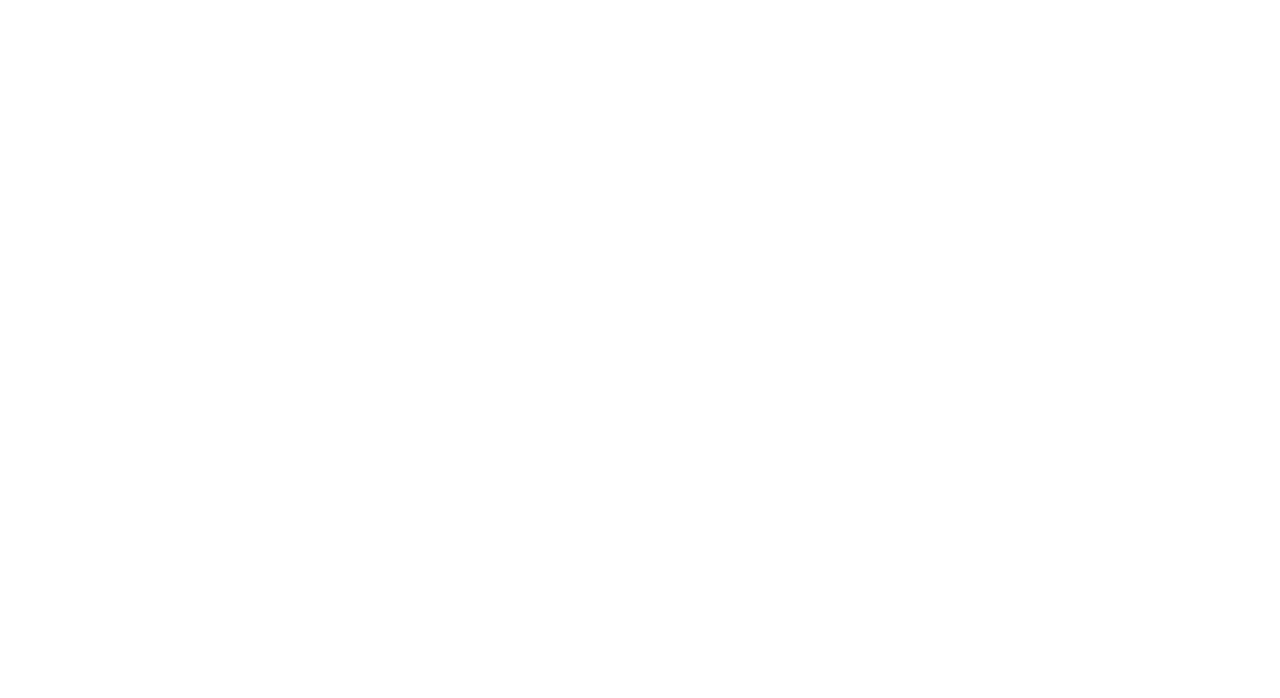
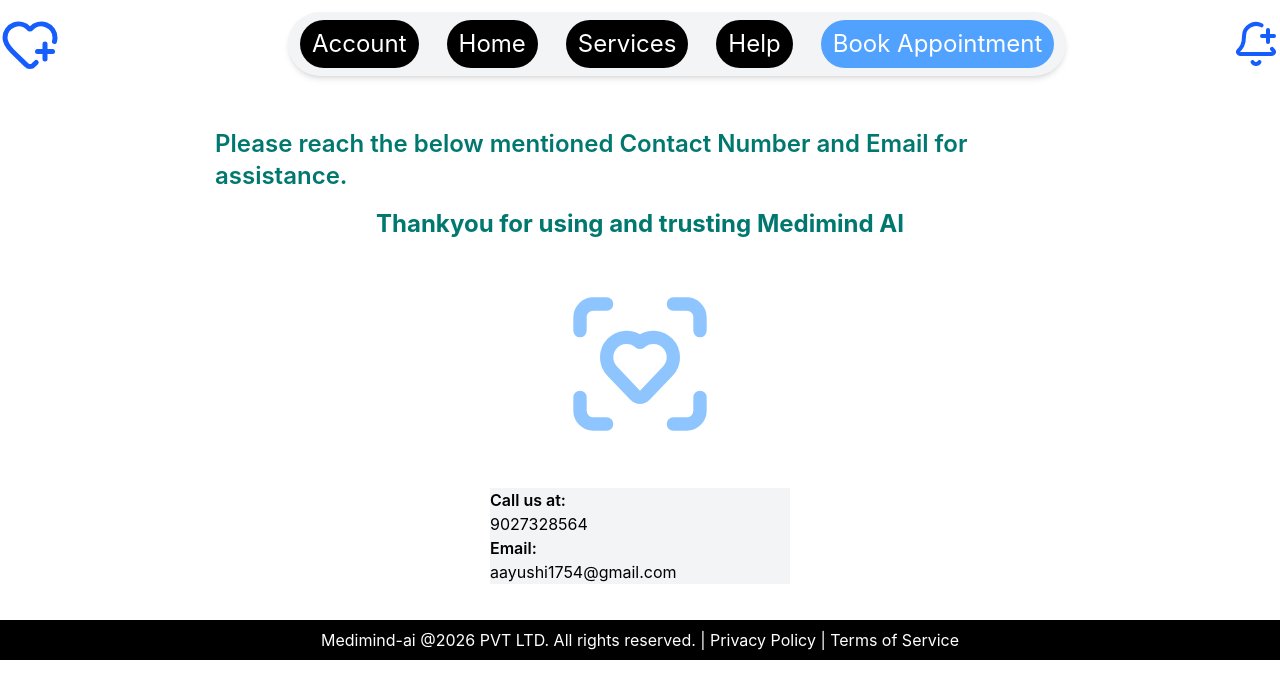
Before and after one commit to Aayushi1754/Medimind-AI, a React (Vite) app in the folder Frontend/: page /Help in a window 1280 px wide. Before the commit this address had no page. Shown: the top 698 px of the page. Built offline with nearby package versions, Linux system fonts and the light colour scheme.

Commit message:
Routed Book apointment and added Help page

```diff
--- a/Frontend/src/App.jsx
+++ b/Frontend/src/App.jsx
@@ -10,6 +10,7 @@
 import Medicines from './pages/Medicines'
 import DrugInteraction from './pages/DrugInteraction'
 import AiChat from './pages/AiChat'
+import Help from './pages/Help'
 export const App = () => {
   return (
     <div>
@@ -24,6 +25,8 @@
         <Route path="/Medicines" element={<Medicines />} />
         <Route path="/DrugInteraction" element={<DrugInteraction />} />
         <Route path="/AiChat" element ={< AiChat />} />
+        <Route path="/Book Apointment" element={< Login />} />
+        <Route path="/Help" element= { <Help />} />
       </Routes>
 
     </div>
--- a/Frontend/src/components/Header.jsx
+++ b/Frontend/src/components/Header.jsx
@@ -14,8 +14,8 @@
         <button  onClick={() => navigate('/Account')}className='text-white rounded-full text-2xl mr-7 bg-black px-3 py-2'>Account</button>
     <button  onClick={()=>navigate('/')}className='text-white rounded-full text-2xl mr-7 py-2 bg-black px-3'>Home</button>
     <button  onClick={() => navigate('/Services')}className='text-gray rounded-full text-2xl py-2 bg-black px-3 mr-7'>Services</button>
-    <button className='text-white rounded-full text-2xl py-2 bg-black px-3'>Help</button>
-    <button className='bg-blue-400 text-2xl py-2 rounded-full px-3 ml-7'>Book Appointment</button>
+    <button onClick={() => navigate('/Help')}className='text-white rounded-full text-2xl py-2 bg-black px-3'>Help</button>
+    <button onClick={() => navigate('/Login')} className='bg-blue-400 text-2xl py-2 rounded-full px-3 ml-7'>Book Appointment</button>
     </div>
     <div className='ml-auto flex items-center gap-1'>
         <BellPlus className='w-12 h-12 text-blue-600'/>
--- a/Frontend/src/pages/Help.jsx
+++ b/Frontend/src/pages/Help.jsx
@@ -0,0 +1,29 @@
+import React from 'react'
+import Header from '../components/Header.jsx'
+import Navbar from '../components/Navbar.jsx'
+import {ScanHeart} from 'lucide-react'
+
+export const Help = () => {
+  return (
+    <div>
+        <Header/>
+        <div className=" mt-8 flex flex-col justify-center items-center w-[850px] mx-auto">
+        <label className="text-2xl text-teal-700 font-semibold  mt-2"> Please reach the below mentioned Contact Number and Email for assistance.</label>
+        <label className="text-2xl mt-4 text-teal-700 font-bold  "> Thankyou for using and trusting Medimind AI</label>
+        </div>
+        <div className="flex justify-center items-center w-60 mx-auto mt-1 h-60">
+        <ScanHeart className="text-blue-300 w-40 h-40 flex justify-center items-center"></ScanHeart>
+        </div>
+        <div className="flex flex-col justify-center items-center gap-1">
+        <div className=" mt-1 mb-9 flex flex-col  w-[300px] bg-gray-100">
+            <label className="font-semibold"> Call us at: </label>
+            <label>9027328564</label>
+            <label className="font-semibold"> Email: </label>
+            <label>aayushi1754@gmail.com</label>
+        </div>
+        </div>
+        <Navbar/>
+    </div>
+  )
+}
+export default Help
--- a/Frontend/src/pages/Services.jsx
+++ b/Frontend/src/pages/Services.jsx
@@ -49,13 +49,15 @@
          title="Drug Interaction"
          logo={<Pill size={24} className="text-red-600" />}
          description="Check for potential interactions between your medications."
-         button="Check Interactions" />
+         button="Check Interactions"
+         onClick={()=> navigate('/DrugInteraction')}/>
          <Card
          img="https://images.unsplash.com/photo-1684369175833-4b445ad6bfb5?w=500&auto=format&fit=crop&q=60&ixlib=rb-4.1.0&ixid=M3wxMjA3fDB8MHxzZWFyY2h8Mnx8Y2hhdGJvdHxlbnwwfHwwfHx8MA%3D%3D"
          title="AI Assistant"
          logo={<Bot size={24} className="text-purple-600" />}
          description="Get personalized health advice and support."
-         button="Chat with AI" />
+         button="Chat with AI"
+         onClick={()=> navigate('/AiChat')} />
           <Navbar />
           </div>
     </div>
```
